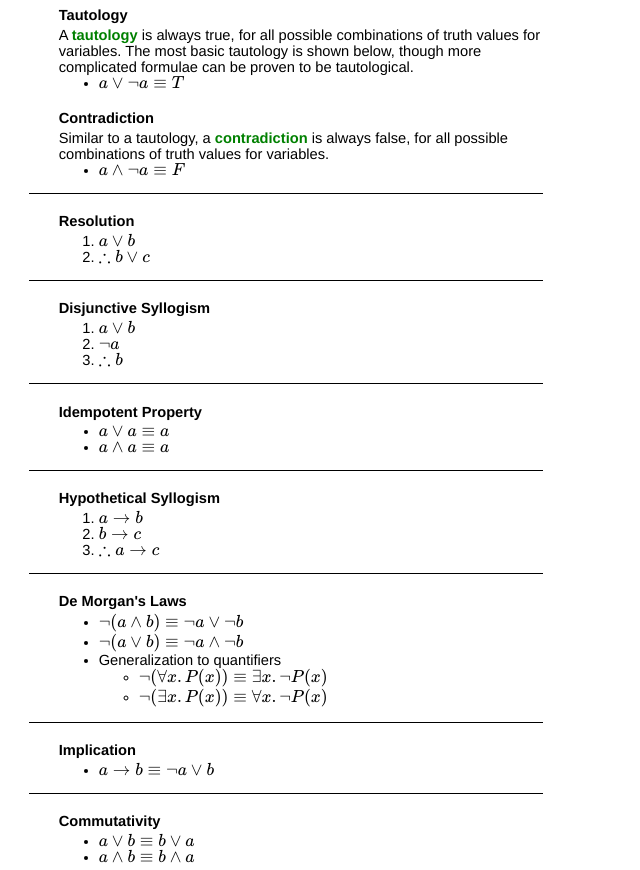
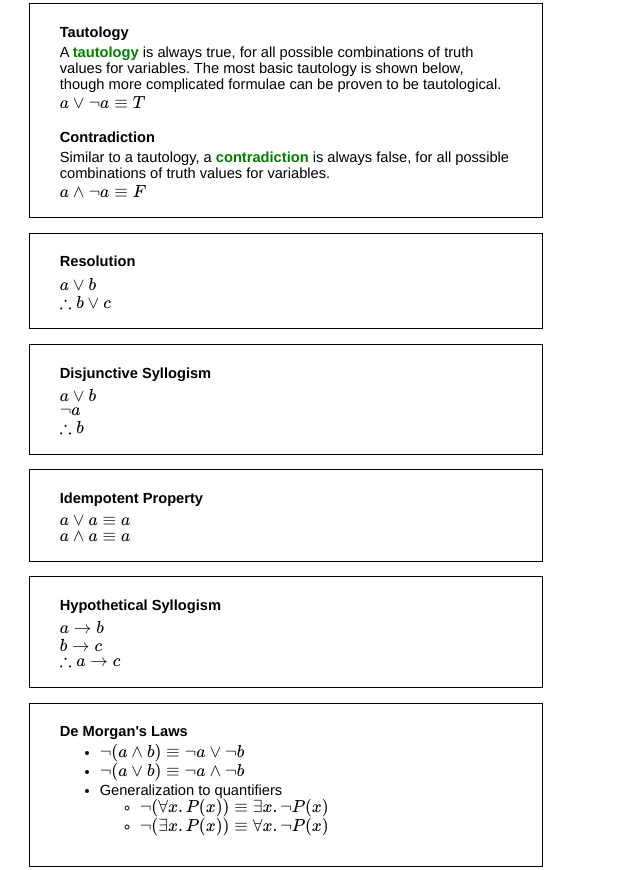
Before and after one commit to crazedgremlin/dmcardle-syr.edu-personal-page, a plain HTML site: page courses/cis275.html in a window 1280 px wide. Shown: the part 448-1318 px from the top of the page, without its empty margins (0-640 px from the left). Drawn offline with nearby package versions, Linux system fonts and the light colour scheme; some packages are replaced by stand-ins of ours.

Commit message:
updated logical rule formatting

```diff
--- a/courses/cis275.html
+++ b/courses/cis275.html
@@ -64,9 +64,7 @@
                 tautology is shown below, though more complicated formulae can
                 be proven to be tautological.
 
-                <ul>
-                    <li>$a \vee \neg a   \equiv   T$</li>
-                </ul>
+                <p>$a \vee \neg a   \equiv   T$</p>
 
 
                 <h4>Contradiction</h4>
@@ -74,44 +72,34 @@
                 Similar to a tautology, a <b>contradiction</b> is always false,
                 for all possible combinations of truth values for variables.
 
-                <ul>
-                    <li>$a \wedge \neg a   \equiv   F$</li>
-                </ul>
+                <p>$a \wedge \neg a   \equiv   F$</p>
             </div>
 
 
             <div class="rule">
                 <h4>Resolution</h4>
-                <ol>
-                    <li>$a \vee b$</li>
-                    <li>$\therefore b \vee c$</li>
-                </ol>
+                <p>$a \vee b$</p>
+                <p>$\therefore b \vee c$</p>
             </div>
 
             <div class="rule">
                 <h4>Disjunctive Syllogism</h4>
-                <ol>
-                    <li>$a \vee b$</li>
-                    <li>$\neg a$</li>
-                    <li>$\therefore b$</li>
-                </ol>
+                <p>$a \vee b$</p>
+                <p>$\neg a$</p>
+                <p>$\therefore b$</p>
             </div>
 
             <div class="rule">
                 <h4>Idempotent Property</h4>
-                <ul>
-                    <li>$a \vee a \equiv a$</li>
-                    <li>$a \wedge a \equiv a$</li>
-                </ul>
+                <p>$a \vee a \equiv a$</p>
+                <p>$a \wedge a \equiv a$</p>
             </div>
 
             <div class="rule">
                 <h4>Hypothetical Syllogism</h4>
-                <ol>
-                    <li>$a \rightarrow b$</li>
-                    <li>$b \rightarrow c$</li>
-                    <li>$\therefore a \rightarrow c$</li>
-                </ol>
+                <p>$a \rightarrow b$</p>
+                <p>$b \rightarrow c$</p>
+                <p>$\therefore a \rightarrow c$</p>
             </div>
 
             <div class="rule">
@@ -130,9 +118,7 @@
 
             <div class="rule">
                 <h4>Implication</h4>
-                <ul>
-                    <li>$a \rightarrow b \equiv \neg a \vee b$</li>
-                </ul>
+                <p> $a \rightarrow b \equiv \neg a \vee b$ </p>
             </div>
 
             <div class="rule">
@@ -159,20 +145,16 @@
 
             <div class="rule">
                 <h4>Modus Ponens</h4>
-                <ol>
-                    <li>$a \rightarrow b$</li>
-                    <li>$a$</li>
-                    <li>$\therefore b$</li>
-                </ol>
+                <p>$a \rightarrow b$</p>
+                <p>$a$</p>
+                <p>$\therefore b$</p>
             </div>
 
             <div class="rule">
                 <h4>Modus Tollens</h4>
-                <ol>
-                    <li>$a \rightarrow b$</li>
-                    <li>$\neg b$</li>
-                    <li>$\therefore \neg a$</li>
-                </ol>
+                <p>$a \rightarrow b$</p>
+                <p>$\neg b$</p>
+                <p>$\therefore \neg a$</p>
             </div>
         </div>
     </body>
--- a/css/main.css
+++ b/css/main.css
@@ -20,9 +20,29 @@ body {
 
 #logicRulesDiv .rule {
     border-top: 1px solid black;
+    border-bottom: 1px solid black;
+    border-left: 1px solid black;
+    border-right: 1px solid black;
+
     padding-left: 2em;
+    padding-right: 2em;
+    padding-bottom: 1em;
+    margin-top: 1em;
+    margin-bottom: 1em;
+}
+
+#logicRulesDiv .rule p {
+    padding-bottom:0;
+    padding-top:0;
+    margin-bottom: 0.25em;
+    margin-top: 0.25em;
 }
 
 #logicRulesDiv b {
     color: green;
 }
+
+.warning {
+    border: 1px dotted red;
+    padding: .5em;
+}
```
